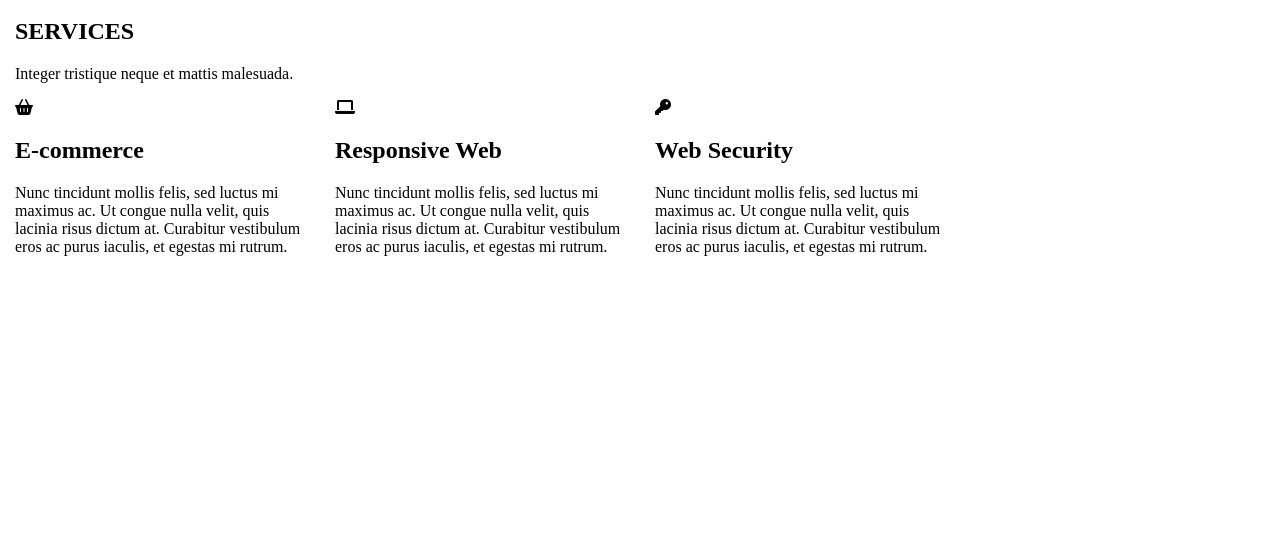
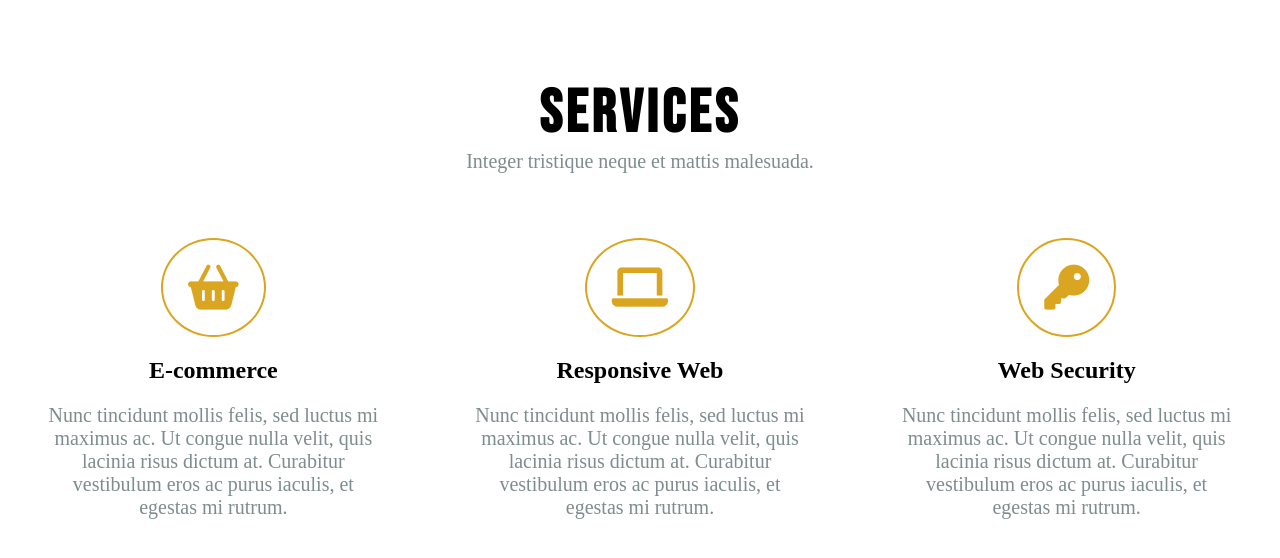
Before and after one commit to Slowinskip/Project-www, a website: page index.html in a window 1280 px wide. Shown: the part 702-1260 px from the top of the page. Before the commit the page ends 974 px from the top, so only its background shows below. Drawn offline with Linux system fonts and the light colour scheme.

Commit message:
Add style Section Service

```diff
--- a/index.html
+++ b/index.html
@@ -37,22 +37,22 @@
     </header>
     <section class="services">
         <div class="container-fluid">
-            <div class="row">
+            <div class="row ">
                 <div class="heading col-md-12 col-sm-12">
                     <h1>SERVICES</h1>
                     <p>Integer tristique neque et mattis malesuada.</p>
                 </div>
-                <div class="card col-md-3 col-sm-12">
+                <div class="card col-md-4 col-sm-12">
                     <i class="fa-solid fa-basket-shopping"></i>
                     <h2>E-commerce</h2>
                     <p>Nunc tincidunt mollis felis, sed luctus mi maximus ac. Ut congue nulla velit, quis lacinia risus dictum at. Curabitur vestibulum eros ac purus iaculis, et egestas mi rutrum.</p>
                 </div>
-                <div class="card col-md-3 col-sm-12">
+                <div class="card col-md-4 col-sm-12">
                     <i class="fa-solid fa-laptop"></i>
                     <h2>Responsive Web</h2>
                     <p>Nunc tincidunt mollis felis, sed luctus mi maximus ac. Ut congue nulla velit, quis lacinia risus dictum at. Curabitur vestibulum eros ac purus iaculis, et egestas mi rutrum.</p>
                 </div>
-                <div class="card col-md-3 col-sm-12">
+                <div class="card col-md-4 col-sm-12">
                     <i class="fa-solid fa-key"></i>
                     <h2>Web Security</h2>
                     <p>Nunc tincidunt mollis felis, sed luctus mi maximus ac. Ut congue nulla velit, quis lacinia risus dictum at. Curabitur vestibulum eros ac purus iaculis, et egestas mi rutrum.</p>
--- a/sass/style.scss
+++ b/sass/style.scss
@@ -5,8 +5,8 @@ $font-3: 'Bebas Neue', cursive;
 body {
     margin: 0;
 }
-container {
-
+section {
+    margin: 30px 0;
 }
 /* Header */
 
@@ -88,6 +88,40 @@ header .row {
     }
 }
 
+/* Services */
+.services {
+    text-align: center;
+    .heading {
+        h1 {
+            color: black;
+            font-family: $font-3;
+            font-weight: bold;
+            font-size: 60px;
+            letter-spacing: 4px;
+            margin-bottom: 0;
+        }
+        p {
+            color: #7f8c8d;
+            font-size: 20px;
+            margin-top: 0;
+        }
+    }
+    .card {
+        margin-top: 45px;
+        padding: 0 45px;
+        i {
+            font-size: 45px;
+            border: 2px solid goldenrod;
+            border-radius: 50%;
+            padding: 25px;
+            color: goldenrod;
+        }
+        p {
+            color: #7f8c8d;
+            font-size: 20px;
+        }
+    }
+}
 
 
 
```
Also changed, not shown: css/style.css.
